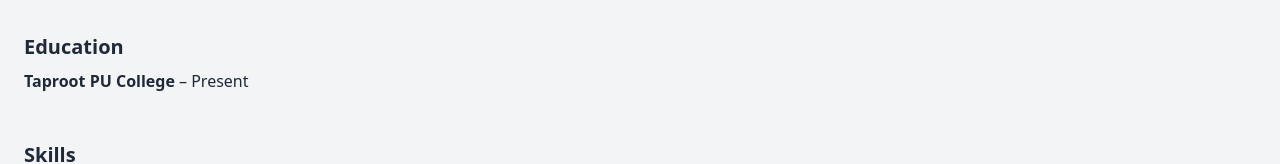
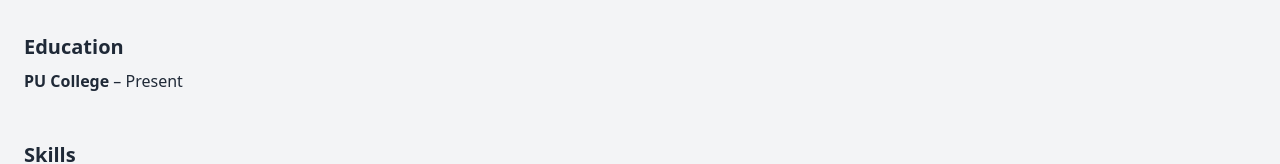
Before and after one commit to kunalonlykunal/S.Bhoomika, a plain HTML site: page index.html in a window 1280 px wide. Shown: the part 415-579 px from the top of the page. Drawn offline with nearby package versions, Linux system fonts and the light colour scheme.

Commit message:
Update index.html

```diff
--- a/index.html
+++ b/index.html
@@ -38,7 +38,7 @@
   <!-- Education -->
   <section class="container mx-auto p-6">
     <h2 class="text-xl font-semibold mb-2">Education</h2>
-    <p><strong>Taproot PU College</strong> – Present</p>
+    <p><strong>PU College</strong> – Present</p>
   </section>
 
   <!-- Skills -->
```
